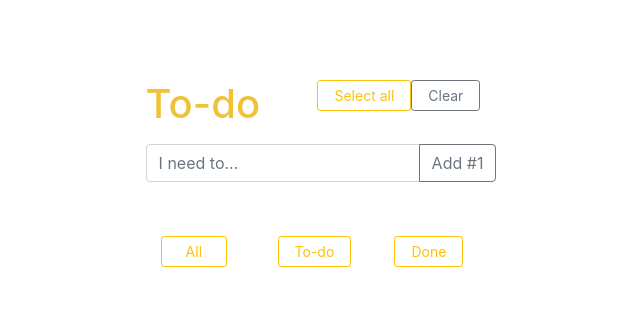
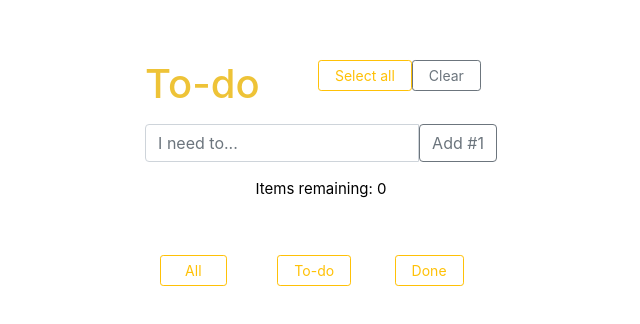
Before and after one commit to hayden-nesbit/to-do-list, a React (Create React App) app: page / in a window 1280 px wide. Shown: the part 226-550 px from the top of the page, without its empty margins (319-959 px from the left). Built offline with nearby package versions, Linux system fonts and the light colour scheme.

Commit message:
fixed input button issue

```diff
--- a/src/ToDoApp.css
+++ b/src/ToDoApp.css
@@ -1,3 +1,3 @@
 p {
-    font-size: 20px;
+    font-size: 15px;
 }
--- a/src/ToDoApp.js
+++ b/src/ToDoApp.js
@@ -38,11 +38,10 @@ class ToDoApp extends React.Component {
                 <TodoList changedCheck={this.changedCheck} items={tmpItems} />
                 <form className="mb-5" onSubmit={this.handleSubmit}>
                     <div className="input-group mb-3">
-                        <input type="text" className="form-control" placeholder="I need to..." onChange={this.handleChange} value={this.state.text}></input>
-                        <div className="input-group-append">
-                            <button className="btn btn-outline-secondary" type="button" id="button-addon2">Add #{tmpItems.length + 1}</button>
-                        </div>
+                        <input type="text" className="form-control" placeholder="I need to..." id="button-addon2" onChange={this.handleChange} value={this.state.text}></input>
+                            <button onClick={this.handleSubmit} className="btn btn-outline-secondary" type="button" id="button-addon2">Add #{tmpItems.length + 1}</button>
                     </div>
+                    <p className="mt-3 text-center">Items remaining: {tmpItems.length}</p>
                 </form>
                 <Views updateView={this.setView} />
             </div>
```
